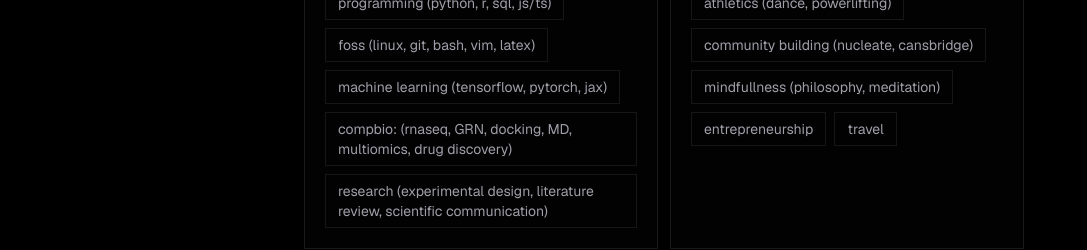
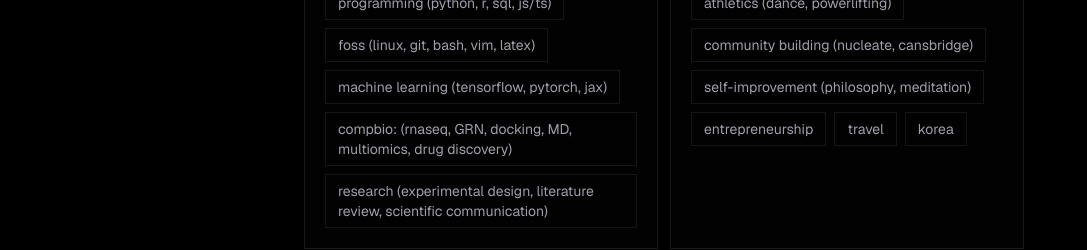
Before and after one commit to Brandon-Yoo/Website, a Next.js app: page / in a window 1280 px wide. Shown: the part 2782-3032 px from the top of the page, without its empty margins (96-1183 px from the left). Built offline with nearby package versions, Linux system fonts and the light colour scheme.

Commit message:
spell check

```diff
--- a/app/page.tsx
+++ b/app/page.tsx
@@ -156,9 +156,10 @@
     items: [
       "athletics (dance, powerlifting)",
       "community building (nucleate, cansbridge)",
-      "mindfullness (philosophy, meditation)",
+      "self-improvement (philosophy, meditation)",
       "entrepreneurship",
-      "travel"
+      "travel",
+      "korea"
     ]
   }
 ];
```
